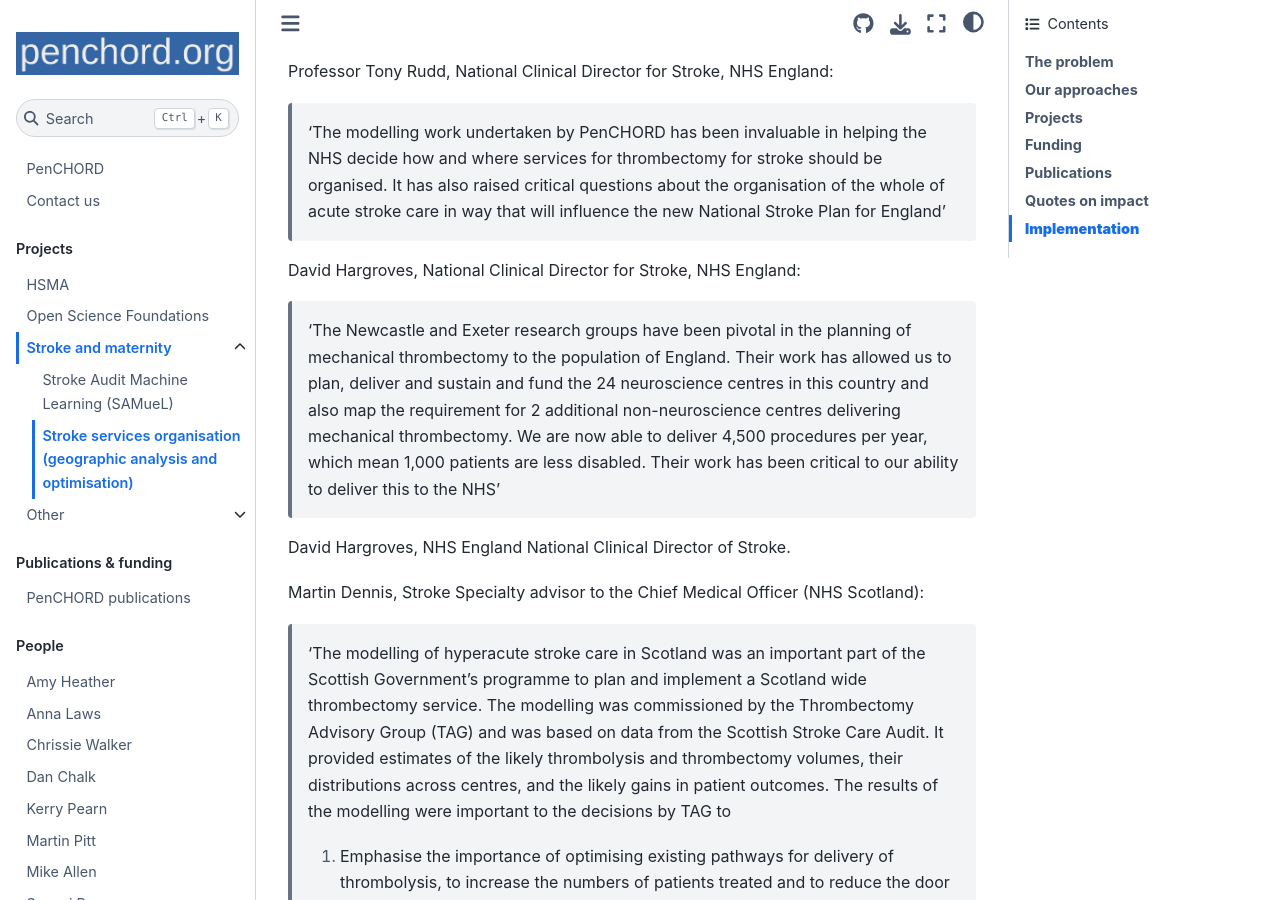
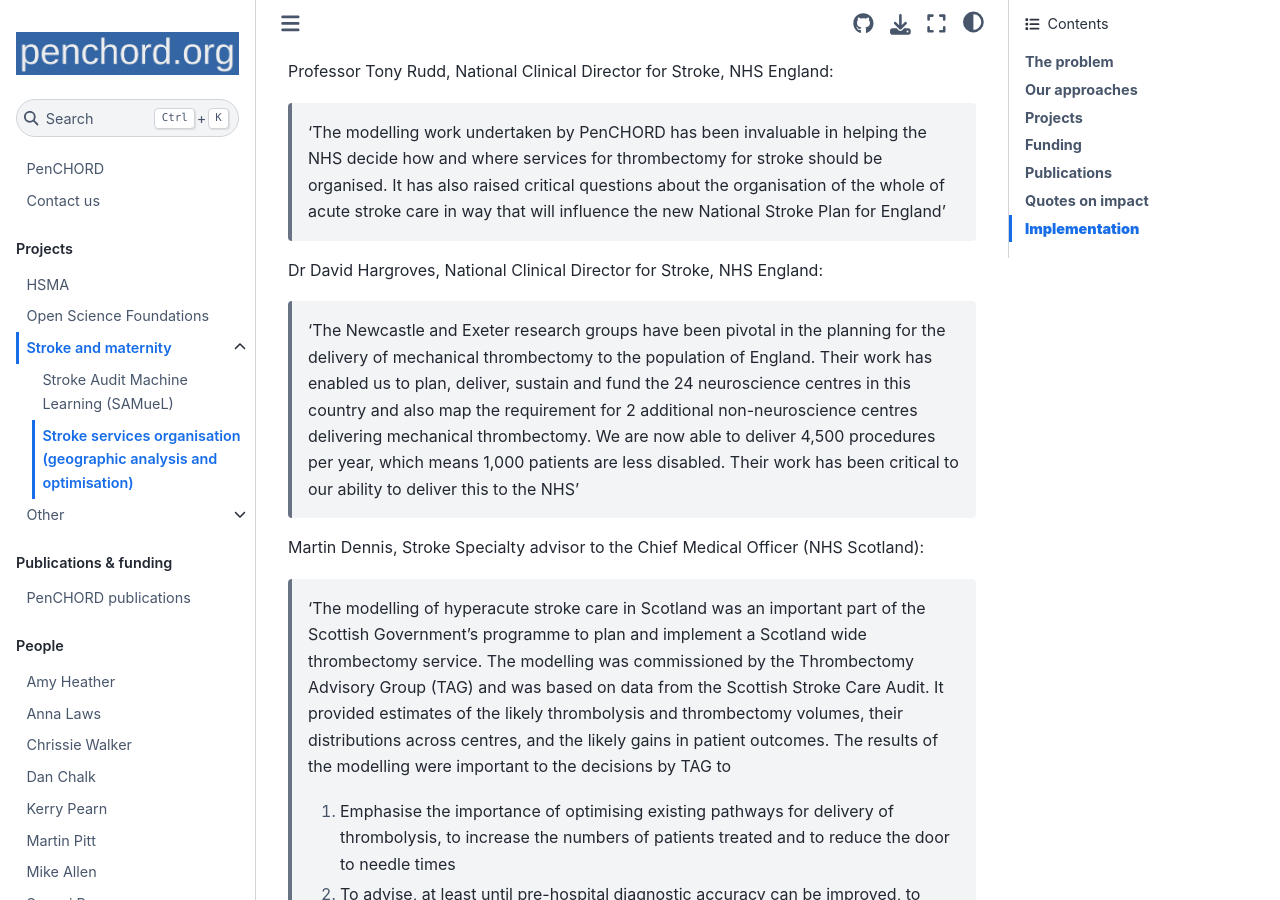
Before and after one commit to penchord/web, a Jupyter Book: the page built from project_pages/stroke_geography.md, in a window 1280 px wide and 900 px high, scrolled down 7197 px. Built offline with Jupyter Book 1.0.4 settings and Sphinx 7.4.7 and the Sphinx Book theme 1.1.4, drawn with Linux system fonts in a browser that asks for light colours.

Commit message:
Update quotes

```diff
--- a/project_pages/stroke_geography.md
+++ b/project_pages/stroke_geography.md
@@ -129,11 +129,9 @@
 
 > 'The modelling work undertaken by PenCHORD has been invaluable in helping the NHS decide how and where services for thrombectomy for stroke should be organised. It has also raised critical questions about the organisation of the whole of acute stroke care in way that will influence the new National Stroke Plan for England'
 
-David Hargroves, National Clinical Director for Stroke, NHS England:
+Dr David Hargroves, National Clinical Director for Stroke, NHS England:
 
-> 'The Newcastle and Exeter research groups have been pivotal in the planning of mechanical thrombectomy to the population of England. Their work has allowed us to plan, deliver and sustain and fund the 24 neuroscience centres in this country and also map the requirement for 2 additional non-neuroscience centres delivering mechanical thrombectomy. We are now able to deliver 4,500 procedures per year, which mean 1,000 patients are less disabled. Their work has been critical to our ability to deliver this to the NHS'
-
-David Hargroves, NHS England National Clinical Director of Stroke.
+> 'The Newcastle and Exeter research groups have been pivotal in the planning for the delivery of mechanical thrombectomy to the population of England. Their work has enabled us to plan, deliver, sustain and fund the 24 neuroscience centres in this country and also map the requirement for 2 additional non-neuroscience centres delivering mechanical thrombectomy. We are now able to deliver 4,500 procedures per year, which means 1,000 patients are less disabled. Their work has been critical to our ability to deliver this to the NHS'
 
 Martin Dennis, Stroke Specialty advisor to the Chief Medical Officer (NHS Scotland):
 
```
